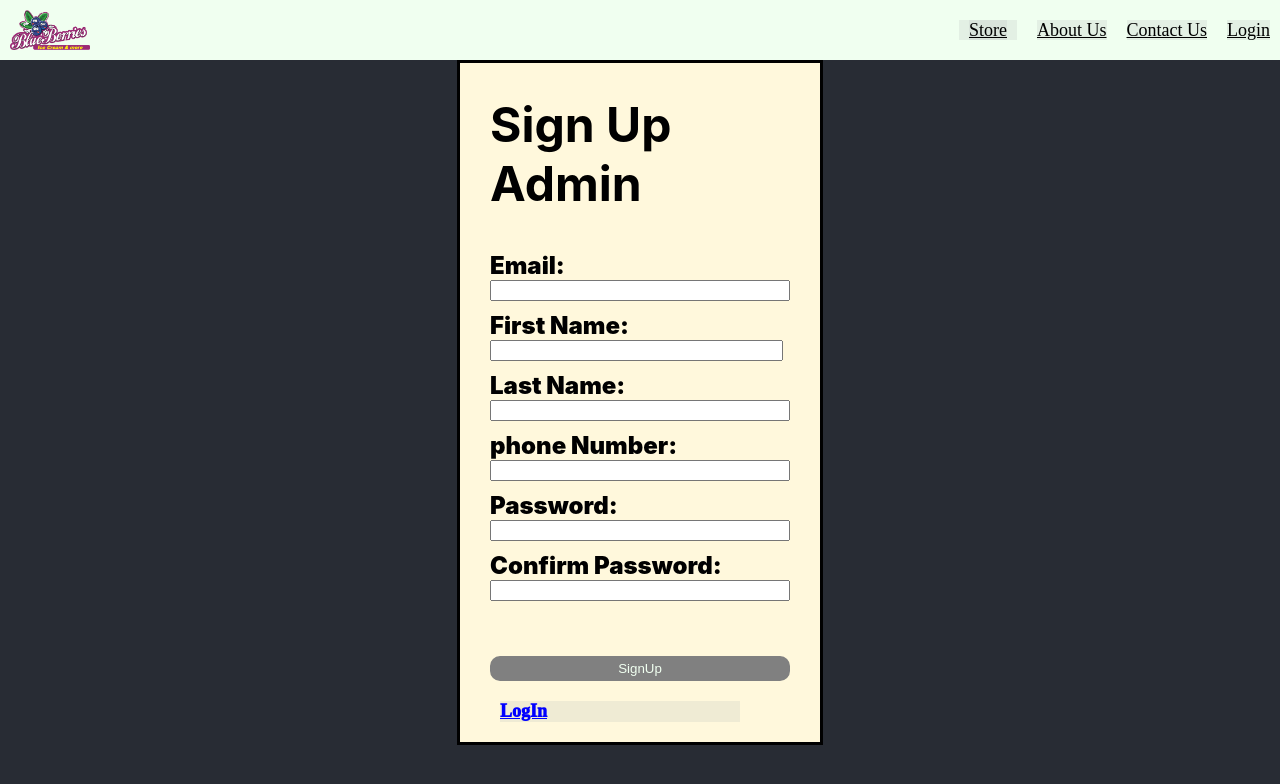
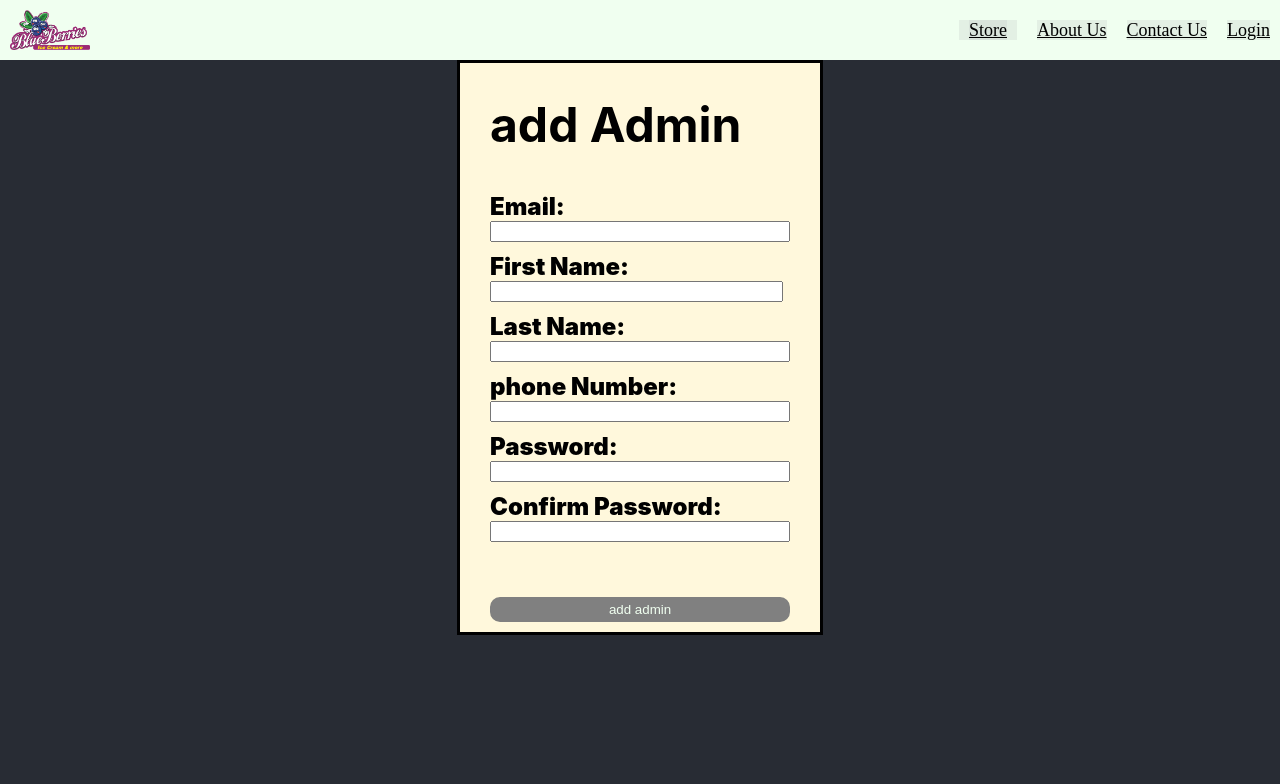
Before and after one commit to WebAhead8/Blueberries-Shop, a React (Create React App) app in the folder blueberries/: page /addAdmin in a window 1280 px wide. Shown: the top 784 px of the page. Built offline with nearby package versions, Linux system fonts and the light colour scheme.

Commit message:
lastPush

```diff
--- a/blueberries/src/Fetches/addAdminFetch.js
+++ b/blueberries/src/Fetches/addAdminFetch.js
@@ -1,12 +1,13 @@
 require('dotenv').config()
 
-export const addAdminFetch = (data) => {
+export const addAdminFetch = (data,auth) => {
 
     return fetch(`${process.env.REACT_APP_BACKEND_URL}addAdmin`, {
         method: "POST",
         headers: {
             'Content-Type': 'application/json',
-            'Accept': 'application/json'
+            'Accept': 'application/json',
+            'authentication': auth
         },
         body: JSON.stringify(data)
     })
--- a/blueberries/src/addAdmin/AddAdmin.js
+++ b/blueberries/src/addAdmin/AddAdmin.js
@@ -94,7 +94,7 @@ function AddAdmin(props) {
                 lastName:lastName,
                 phoneNumber:phoneNumber,
                 password:password
-            }).then((data) => {
+            },localStorage.getItem("user")).then((data) => {
                     if (data.error) {
                         if (data.error.code === "23505") {
                             alert("email already exist");
@@ -121,7 +121,7 @@ function AddAdmin(props) {
 
     return (
         <form onSubmit={signUpAdminHandler} className="signUpForm">
-            <h1>Sign Up Admin</h1>
+            <h1>add Admin</h1>
 
 
             <label htmlFor="email">Email:
@@ -160,11 +160,8 @@ function AddAdmin(props) {
             {confirmPasswordValidation ? <ErrorComponent>Password not match</ErrorComponent> : ""}
 
 
+            <input className="button" value="add admin" type="submit" />
 
-            <input className="button" value="SignUp" type="submit" />
-
-
-            <a className="aLink" href="/login">LogIn</a>
         </form>
     )
 }
```
